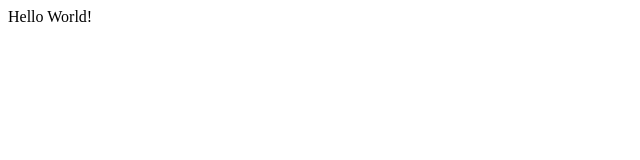
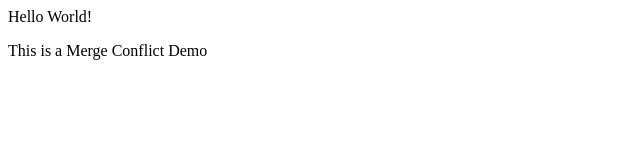
Before and after one commit to Klariz29/MergeRecord, a plain HTML site: page index.html in a window 1280 px wide. Shown: the whole page, without its empty margins (0-640 px from the left). Drawn offline with Linux system fonts and the light colour scheme.

Commit message:
First sentence

```diff
--- a/index.html
+++ b/index.html
@@ -2,6 +2,7 @@
     <head>
         <body>
             <p>Hello World!</p>
+            <p>This is a Merge Conflict Demo</p>
         </body>
     </head>
 </html>
```
